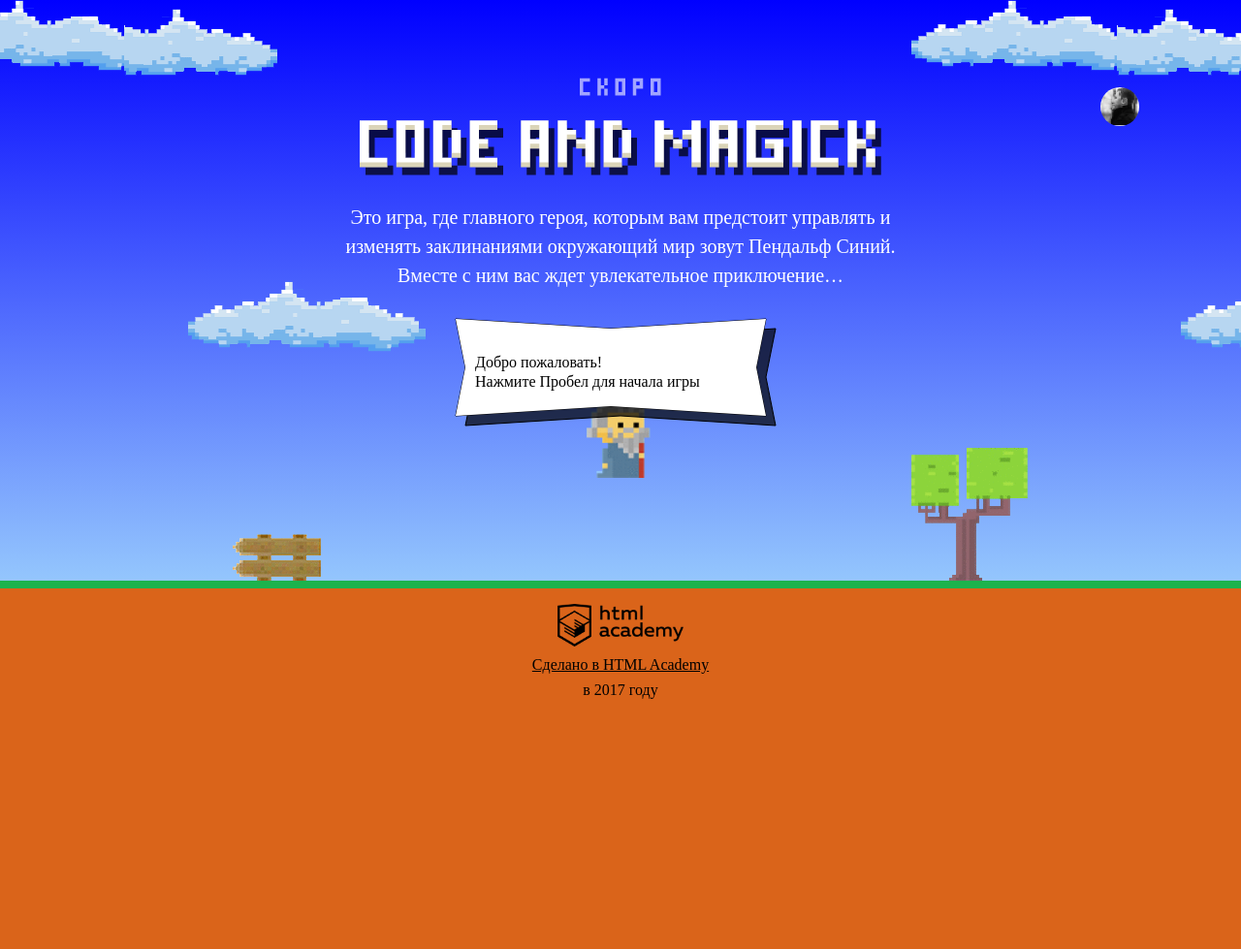
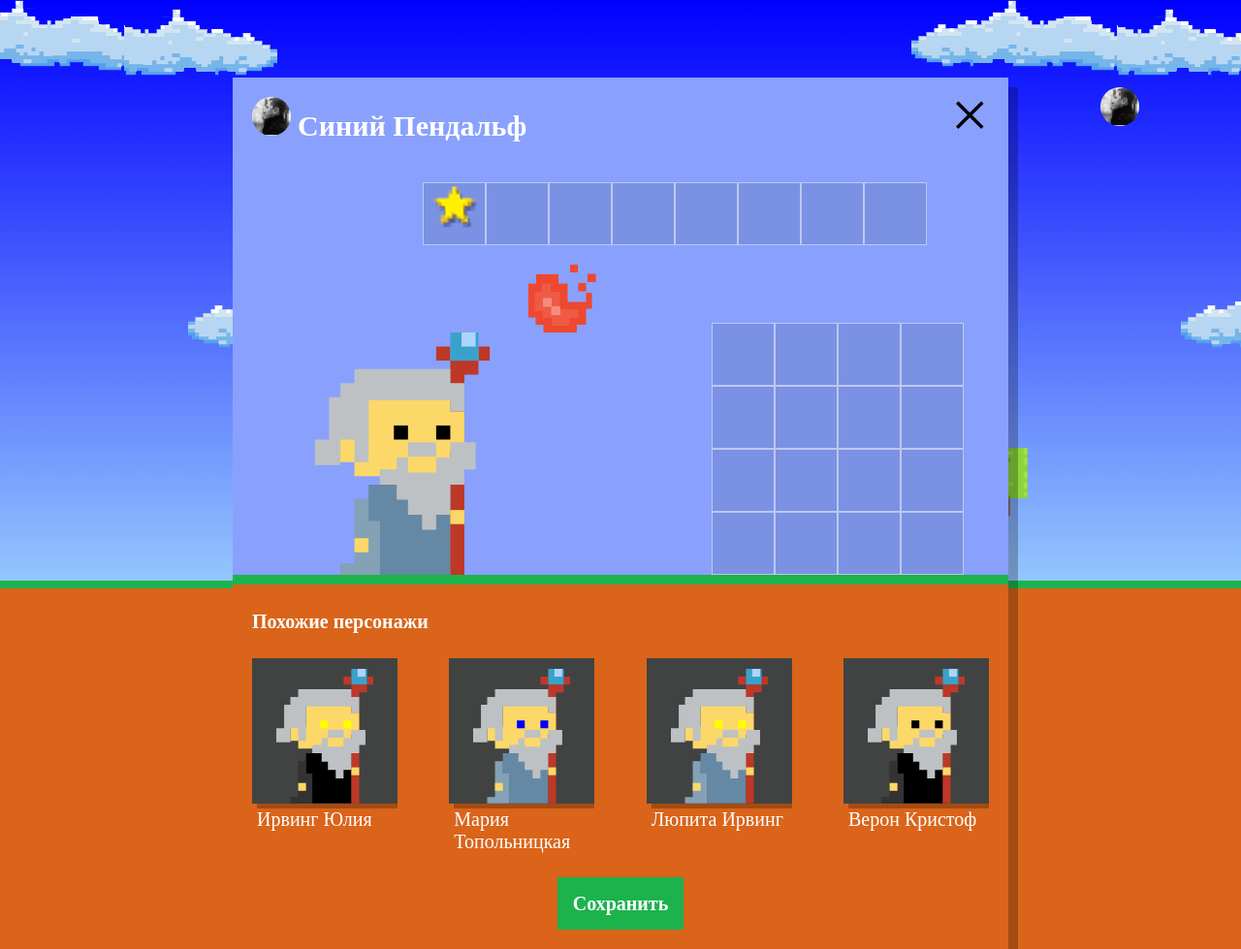
Before and after one commit to Irena-jane/17099-code-and-magick-18, a website: page index.html in a window 1280 px wide. Shown: the whole page at 97% size. Before the commit the page ends 800 px from the top, so only its background shows below. Drawn offline with Linux system fonts and the light colour scheme; a web font is replaced by a local one.

Commit message:
Учебный проект: нас орда

```diff
--- a/index.html
+++ b/index.html
@@ -203,6 +203,7 @@
 
 
 </script>
+<script src="js/setup.js"></script>
 <script src="js/game.js"></script>
 
 </body>
--- /dev/null
+++ b/js/setup.js
@@ -0,0 +1,80 @@
+'use strict';
+
+var userDialog = document.querySelector('.setup');
+userDialog.classList.remove('hidden');
+
+var firstNames = ['Иван', 'Хуан Себастьян', 'Мария', 'Кристоф', 'Виктор',
+  'Юлия', 'Люпита', 'Вашингтон'];
+var names = ['да Марья', 'Верон', 'Мирабелла', 'Вальц', 'Онопко',
+  'Топольницкая', 'Нионго', 'Ирвинг'];
+var coatColors = ['rgb(101, 137, 164)', 'rgb(241, 43, 107)',
+  'rgb(146, 100, 161)', 'rgb(56, 159, 117)', 'rgb(215, 210, 55)',
+  'rgb(0, 0, 0)'];
+var eyesColors = ['black', 'red', 'blue', 'yellow', 'green'];
+
+
+var randomSort = function () {
+  return Math.random() - 0.5;
+};
+
+var getRandomInt = function (max) {
+  return Math.floor(Math.random() * Math.floor(max));
+};
+var getWizard = function () {
+  var wizard = {};
+  var _names = [firstNames[getRandomInt(firstNames.length)], names[getRandomInt(names.length)]];
+  _names.sort(randomSort);
+  wizard.name = _names.join(' ');
+
+  wizard.coatColor = coatColors[getRandomInt(coatColors.length)];
+  wizard.eyesColor = eyesColors[getRandomInt(eyesColors.length)];
+
+  return wizard;
+};
+
+var getWizards = function () {
+  var wizards = [];
+
+  for (var i = 0; i < 4; i++) {
+    var wizard = getWizard();
+    wizards.push(wizard);
+  }
+
+  return wizards;
+};
+
+var createWizardElem = function (wizard) {
+
+  var template = document.querySelector('#similar-wizard-template')
+  .content
+  .querySelector('.setup-similar-item');
+
+  var elem = template.cloneNode(true);
+
+  var nameElem = elem.querySelector('.setup-similar-label');
+  nameElem.textContent = wizard.name;
+
+  var coatElem = elem.querySelector('.wizard-coat');
+  coatElem.style.fill = wizard.coatColor;
+
+  var eyesElem = elem.querySelector('.wizard-eyes');
+  eyesElem.style.fill = wizard.eyesColor;
+
+  return elem;
+};
+
+var getWizardElems = function () {
+  var wizards = getWizards();
+  var list = document.querySelector('.setup-similar-list');
+  var fragment = document.createDocumentFragment();
+
+  for (var i = 0; i < wizards.length; i++) {
+    var elem = createWizardElem(wizards[i]);
+    fragment.appendChild(elem);
+  }
+
+  list.appendChild(fragment);
+  document.querySelector('.setup-similar').classList.remove('hidden');
+};
+
+getWizardElems();
```
